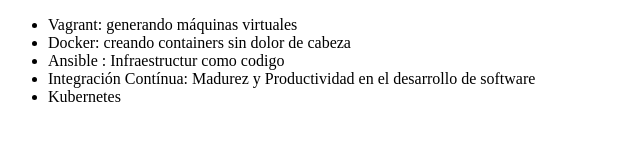
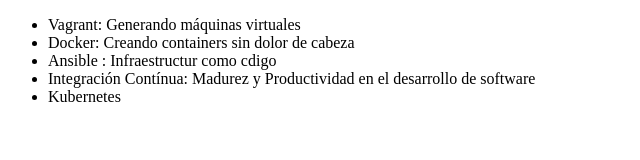
Before and after one commit to letimastra/alura-git, a plain HTML site: page index.html in a window 1280 px wide. Shown: the full height of the page, 0-640 px from the left. Drawn offline with Linux system fonts and the light colour scheme.

Commit message:
Cambiando cosas de prueba

```diff
--- a/index.html
+++ b/index.html
@@ -6,9 +6,9 @@
 </head>
 <body>
      <ul>
-         <li> Vagrant: generando máquinas virtuales</li>
-         <li> Docker: creando containers sin dolor de cabeza</li>
-         <li> Ansible : Infraestructur como codigo</li>
+         <li> Vagrant: Generando máquinas virtuales</li>
+         <li> Docker: Creando containers sin dolor de cabeza</li>
+         <li> Ansible : Infraestructur como cdigo</li>
          <li> Integración Contínua: Madurez y Productividad en el desarrollo de software </li>
          <li>Kubernetes</li>
      </ul>
```
